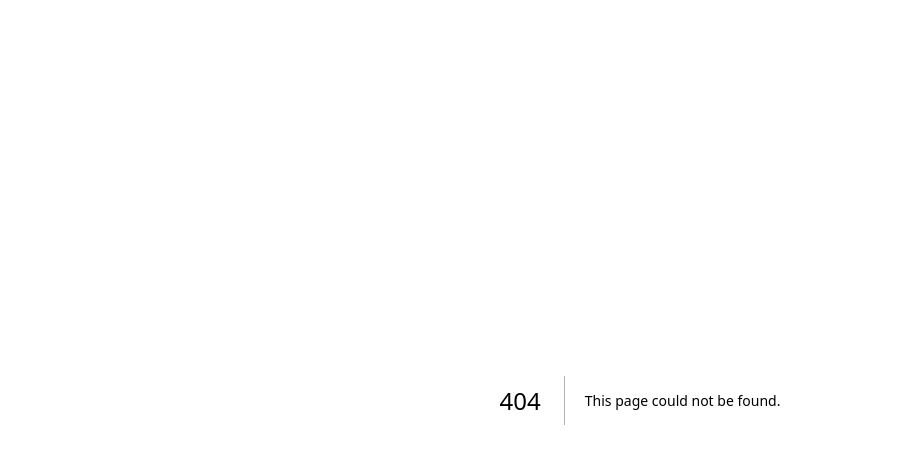
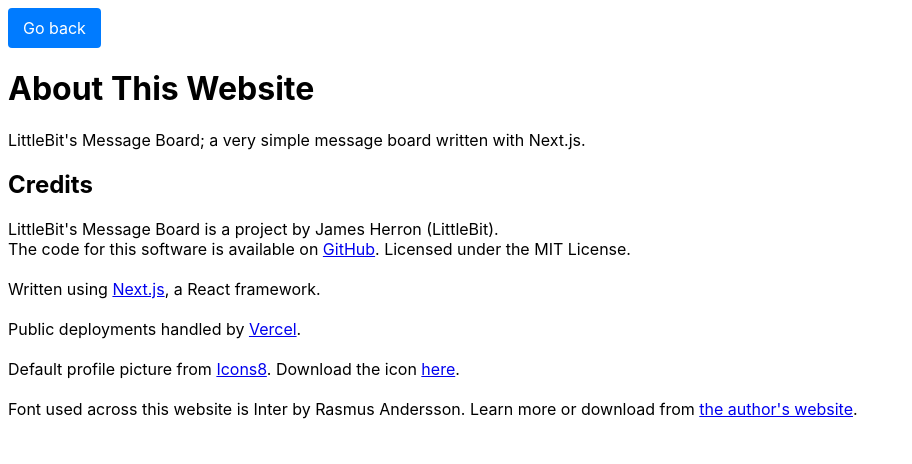
Before and after one commit to littlebitstudios/MessageBoard, a Next.js app: page /about in a window 1280 px wide. Before the commit this address had no page. Shown: the top 464 px of the page, without its empty margins (0-912 px from the left). Built offline with nearby package versions, Linux system fonts and the light colour scheme.

Commit message:
adding about page

```diff
--- a/app/page.jsx
+++ b/app/page.jsx
@@ -10,6 +10,7 @@
     <>
       <h1>LittleBit's Message Board</h1>
       <PostContainer />
+      <a className="button" href="/about">About this website</a>
     </>
   );
 }
--- /dev/null
+++ b/pages/about.jsx
@@ -0,0 +1,23 @@
+import React from 'react';
+import '/styles/main.css';
+
+export default function Page() {
+  return (
+    <>
+      <a className="button" href="/">Go back</a>
+      <h1>About This Website</h1>
+      <p>
+        LittleBit's Message Board; a very simple message board written with Next.js.
+      </p>
+      <h2>Credits</h2>
+      <p>
+        LittleBit's Message Board is a project by James Herron (LittleBit).<br/>
+        The code for this software is available on <a href="https://github.com/jaherron/MessageBoard">GitHub</a>. Licensed under the MIT License.<br/><br/>
+        Written using <a href="https://nextjs.org">Next.js</a>, a React framework.<br/><br/>
+        Public deployments handled by <a href="https://vercel.com">Vercel</a>.<br/><br/>
+        Default profile picture from <a href="https://icons8.com">Icons8</a>. Download the icon <a href="https://icons8.com/icon/106PofAoe3p7/person">here</a>.<br/><br/>
+        Font used across this website is Inter by Rasmus Andersson. Learn more or download from <a href="https://rsms.me/inter/">the author's website</a>.<br/><br/>
+      </p>
+    </>
+  );
+}
--- a/pages/post/[id].jsx
+++ b/pages/post/[id].jsx
@@ -3,7 +3,7 @@
 import '/styles/main.css';
 import EditPostForm from '/app/editpostform';
 
-export default function HomePage() {
+export default function Page() {
   const params = useRouter();
   console.log(params);
 
--- a/pages/post/index.jsx
+++ b/pages/post/index.jsx
@@ -2,7 +2,7 @@
 import '/styles/main.css';
 import NewPostForm from '../../app/newpostform';
 
-export default function HomePage() {
+export default function Page() {
   return (
     <>
       <h1>Write a Post</h1>
```
Also changed, not shown: app/newpostform.jsx (+8 -4 lines).
